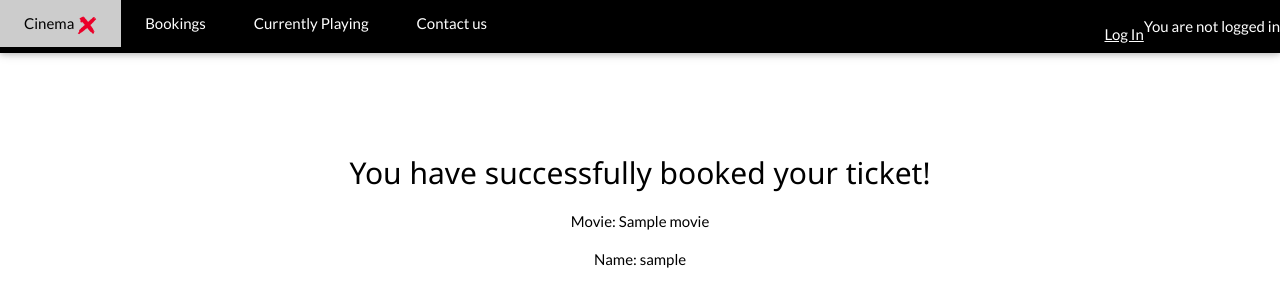
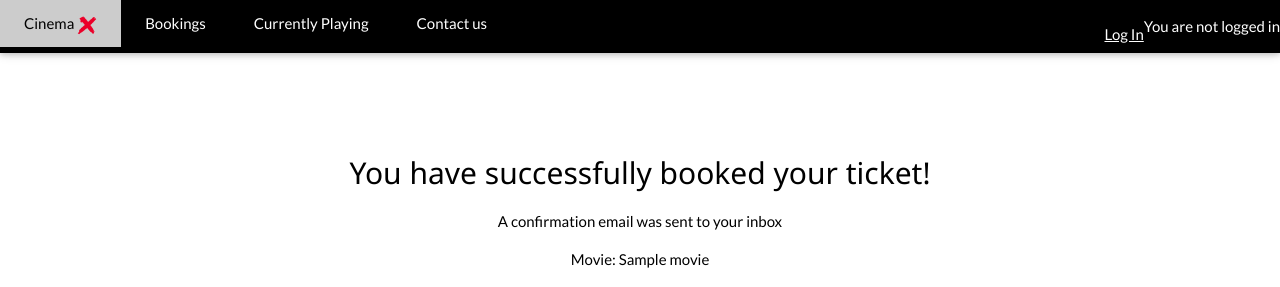
Before and after one commit to LiviuMF/cinema_project, a Django app: template cinema_project/base_app/templates/reservation_page.html in a window 1280 px wide. Shown: the top 287 px of the page. Run offline with Django 4.2, Linux system fonts and the light colour scheme; the template is opened without the code that fills it: values that come from a table or form of the project are taken from there, others are empty; tables that the repository leaves empty hold one stand-in row (values such as "Sample post").

Commit message:
add new field to reservations for confirmation

```diff
--- a/cinema_project/base_app/models.py
+++ b/cinema_project/base_app/models.py
@@ -82,6 +82,7 @@ class Reservation(models.Model):
     schedule = models.ForeignKey(
         Schedule, default=None, on_delete=models.CASCADE
     )
+    is_confirmed = models.BooleanField(default=False)
 
     def __str__(self):
         return f"{self.user}__{self.seat}__{self.schedule.schedule_time}"
--- a/cinema_project/base_app/templates/reservation_page.html
+++ b/cinema_project/base_app/templates/reservation_page.html
@@ -2,6 +2,7 @@
 {% block content %}
 <div align="center">
     <h2>You have successfully booked your ticket!</h2>
+    <p>A confirmation email was sent to your inbox</p>
     <p>Movie: {{reservation.schedule.movie}}</p>
     <p>Name: {{reservation.user}}</p>
     <p>Seats: {{seats}}</p>
```
Also changed, not shown: cinema_project/base_app/migrations/0014_reservation_is_confirmed_and_more.py (added), cinema_project/base_app/migrations/0015_alter_schedule_schedule_time.py (added).
